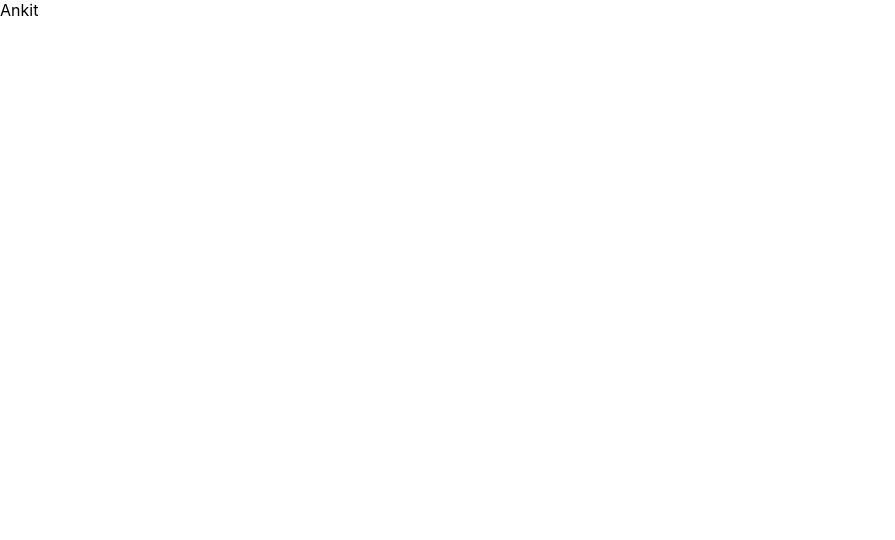
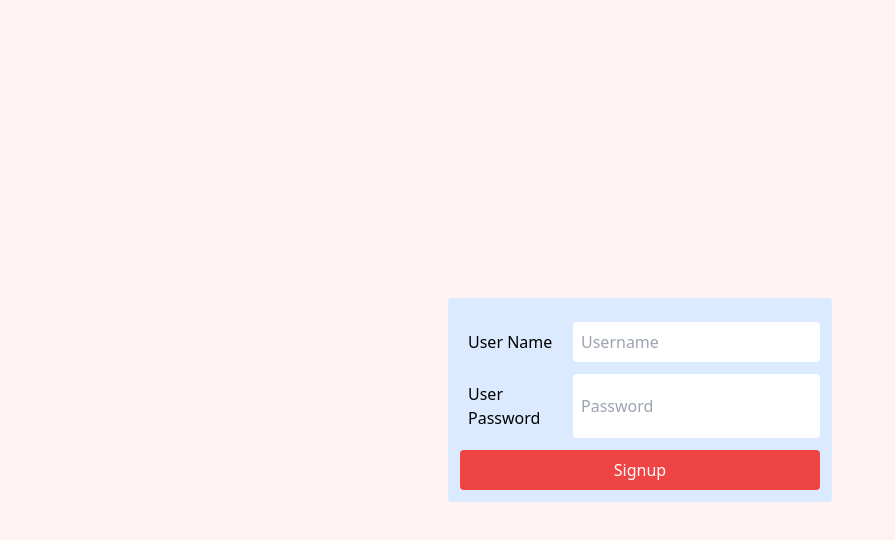
Before and after one commit to ankitkumarsharma/chat-application-react-mern, a React (Create React App) app in the folder client/: page / in a window 1280 px wide. Shown: the top 540 px of the page, without its empty margins (0-895 px from the left). Built offline with nearby package versions, Linux system fonts and the light colour scheme.

Commit message:
creater register page

```diff
--- a/client/package.json
+++ b/client/package.json
@@ -35,5 +35,8 @@
       "last 1 firefox version",
       "last 1 safari version"
     ]
+  },
+  "devDependencies": {
+    "tailwindcss": "^3.4.3"
   }
 }
--- a/client/src/App.js
+++ /dev/null
@@ -1,18 +0,0 @@
-import logo from './logo.svg';
-import './App.css';
-
-function App() {
-  return (
-    <>
-      <div className="container">
-        <div className="row">
-          <div className="col">
-            Ankit
-          </div>
-        </div>
-      </div>
-    </>
-  );
-}
-
-export default App;
--- /dev/null
+++ b/client/src/App.jsx
@@ -0,0 +1,13 @@
+import logo from './logo.svg';
+import './App.css';
+import Register from './Register';
+
+function App() {
+  return (
+    <>
+      <Register/>
+    </>
+  );
+}
+
+export default App;
--- /dev/null
+++ b/client/src/Register.jsx
@@ -0,0 +1,36 @@
+import { useState } from "react";
+
+const Register = () => {
+    const [name, setName] = useState('');
+    const [password, setPassword] = useState('');
+
+    const handleSubmit = (e) => {
+        e.preventDefault();
+        console.log(name, password);
+    }
+    return (
+        <>
+            <div className="bg-red-50 h-screen flex items-center">
+                <form className="w-96 mx-auto bg-blue-100 rounded p-3" action="">
+                    <div className="flex mb-3 pt-3">
+                        <label htmlFor="" className="flex-1 p-2">User Name</label>
+                        <input type="text"
+                            value={name}
+                            onChange={e => setName(e.target.value)}
+                            className="flex-1 p-2 rounded" placeholder="Username" />
+                    </div>
+                    <div className="flex mb-3">
+                        <label htmlFor="" className="flex-1 p-2">User Password</label>
+                        <input type="password"
+                            value={password}
+                            onChange={e => setPassword(e.target.value)}
+                            className="flex-1 p-2 rounded" placeholder="Password" />
+                    </div>
+                    <button onClick={handleSubmit} className="bg-red-500 text-white block w-full h-10 rounded" type="submit">Signup</button>
+                </form>
+            </div>
+        </>
+    )
+}
+
+export default Register;
--- a/client/src/index.css
+++ b/client/src/index.css
@@ -1,14 +1,3 @@
-body {
-  margin: 0;
-  font-family: -apple-system, BlinkMacSystemFont, 'Segoe UI', 'Roboto', 'Oxygen',
-    'Ubuntu', 'Cantarell', 'Fira Sans', 'Droid Sans', 'Helvetica Neue',
-    sans-serif;
-  -webkit-font-smoothing: antialiased;
-  -moz-osx-font-smoothing: grayscale;
-}
-
-code {
-  font-family: source-code-pro, Menlo, Monaco, Consolas, 'Courier New',
-    monospace;
-}
-@import 'bootstrap/dist/css/bootstrap.css';
+@tailwind base;
+@tailwind components;
+@tailwind utilities;
--- /dev/null
+++ b/client/tailwind.config.js
@@ -0,0 +1,10 @@
+/** @type {import('tailwindcss').Config} */
+module.exports = {
+  content: [
+    "./src/**/*.{js,jsx,ts,tsx}",
+  ],
+  theme: {
+    extend: {},
+  },
+  plugins: [],
+}
```
Also changed, not shown: 2 other files (tests, documents, lock files or other folders).
